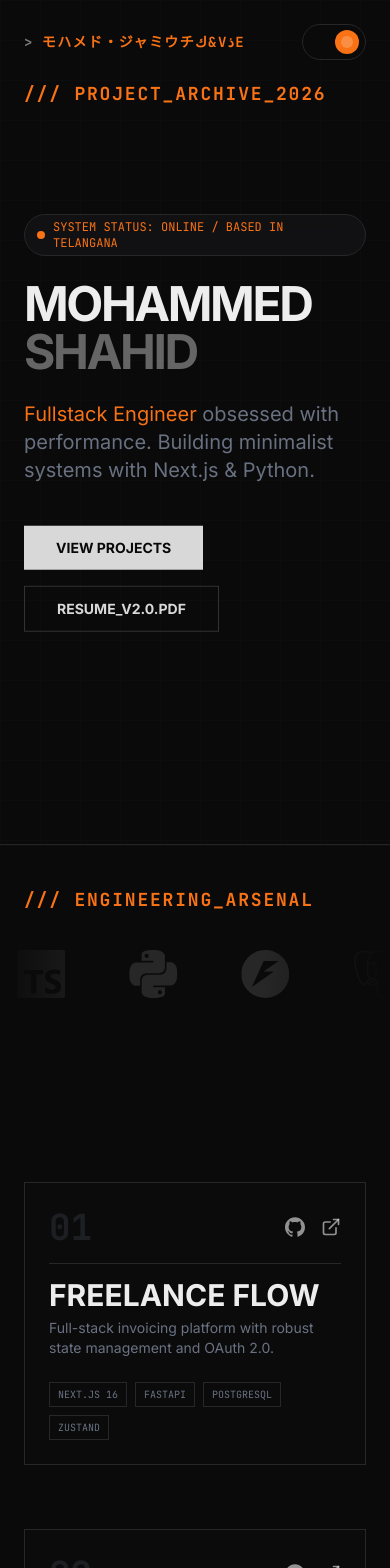
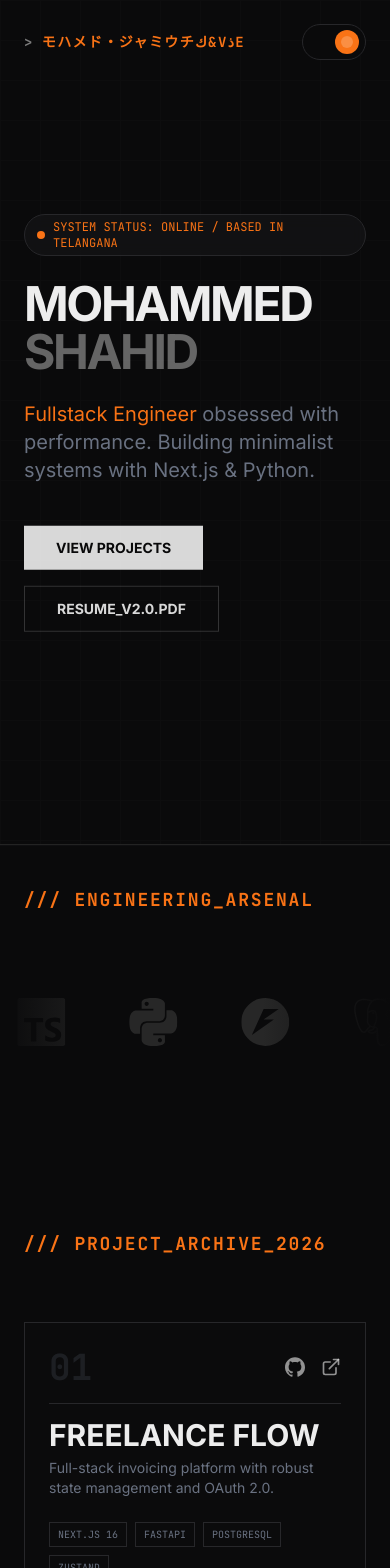
Before and after one commit to Shahid0324-GIT/shahid-portfolio, a Next.js app: page / in a window 390 px wide. Shown: the top 1568 px of the page. Built offline with nearby package versions, Linux system fonts and the light colour scheme.

Commit message:
Mobile layout fixes

```diff
--- a/components/Projects.tsx
+++ b/components/Projects.tsx
@@ -19,7 +19,7 @@ export default function Projects() {
   return (
     <section id="projects" className="bg-background">
       <div className="flex flex-col gap-16 px-6 py-20 md:hidden">
-        <div className="absolute left-6 top-20 z-20 md:left-12 lg:left-24">
+        <div className="md-8 md:left-12">
           <h2 className="font-mono text-lg font-bold uppercase tracking-widest text-primary">
             {"/// PROJECT_ARCHIVE_2026"}
           </h2>
--- a/components/TechMarquee.tsx
+++ b/components/TechMarquee.tsx
@@ -18,7 +18,7 @@ export default function TechMarquee() {
       <div className="absolute right-0 top-0 z-10 h-full w-32 bg-linear-to-l from-background to-transparent pointer-events-none" />
 
       <motion.div
-        className="flex min-w-full w-max"
+        className="flex min-w-full w-max  mt-12 md:mt-0 "
         animate={{ x: [0, "-50%"] }}
         transition={{
           repeat: Infinity,
```
